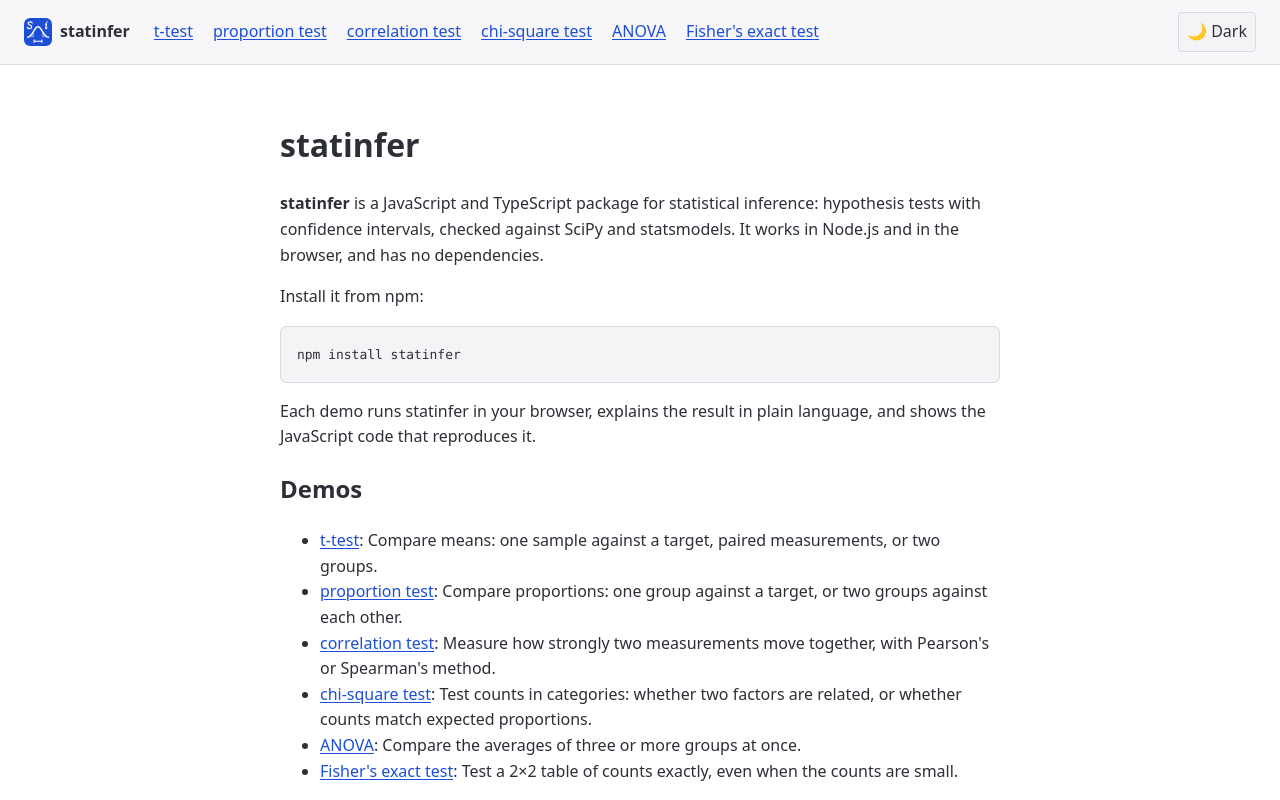
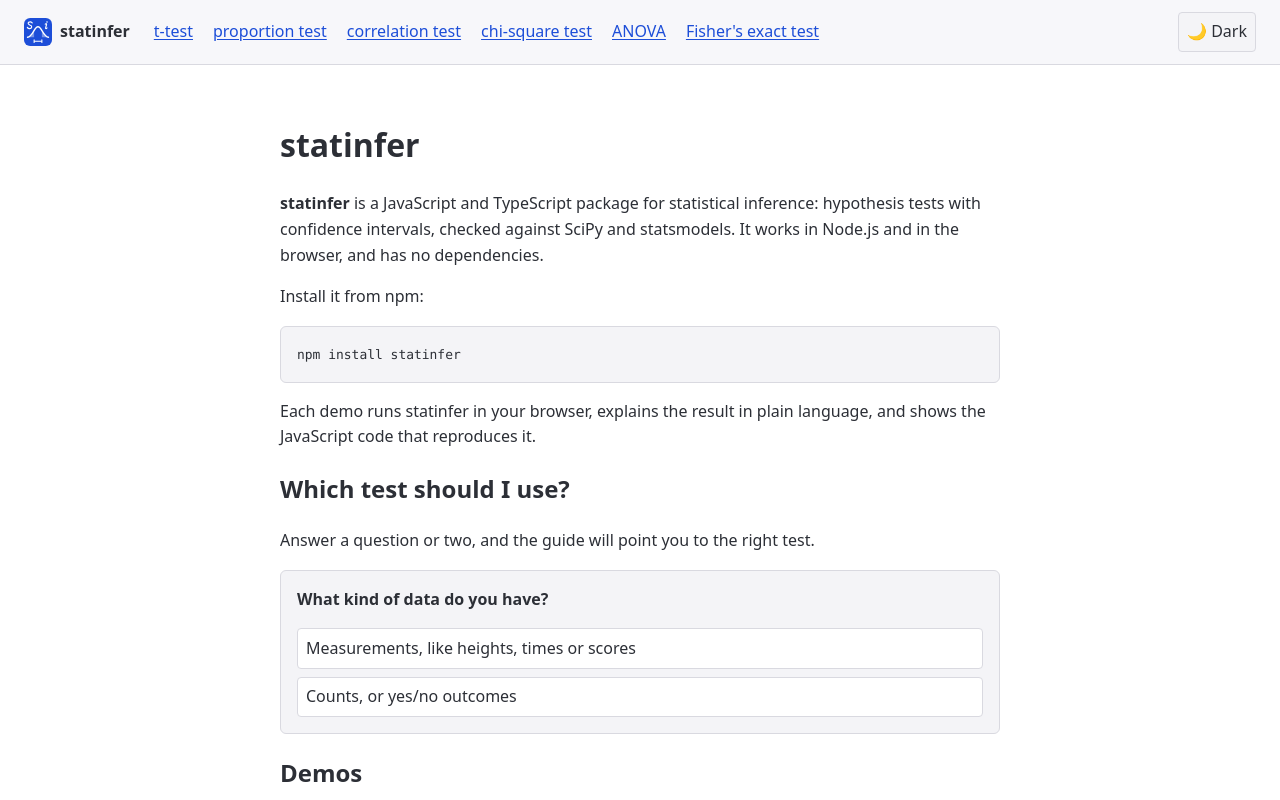
Before and after one commit to leehart3000/statinfer, a Next.js app in the folder demo/: page / in a window 1280 px wide. Shown: the top 800 px of the page. Built offline with nearby package versions, Linux system fonts and the light colour scheme.

Commit message:
Add a 'which test should I use?' flowchart to the README and an interactive guide to the demo

```diff
--- a/demo/src/app/globals.css
+++ b/demo/src/app/globals.css
@@ -253,3 +253,40 @@ body {
   color: var(--fg);
   text-decoration-thickness: 2px;
 }
+
+/* The "which test should I use?" guide */
+.guide {
+  padding: 1rem;
+  border: 1px solid var(--border);
+  border-radius: 6px;
+  background: var(--surface);
+}
+
+.guide-question {
+  margin-top: 0;
+  font-weight: 600;
+}
+
+.guide-answers {
+  display: grid;
+  gap: 0.5rem;
+  margin: 0;
+  padding: 0;
+  list-style: none;
+}
+
+.guide-answers button {
+  width: 100%;
+  background: var(--bg);
+  text-align: left;
+}
+
+.guide-answers button:hover {
+  border-color: var(--link);
+}
+
+.guide-nav {
+  display: flex;
+  gap: 0.5rem;
+  margin-bottom: 0;
+}
--- a/demo/src/app/page.tsx
+++ b/demo/src/app/page.tsx
@@ -1,5 +1,6 @@
 import Link from "next/link";
 import { demos } from "@/demos";
+import TestGuide from "@/components/test-guide";
 
 export default function Home() {
   return (
@@ -18,6 +19,9 @@ export default function Home() {
         Each demo runs statinfer in your browser, explains the result in plain language, and shows the
         JavaScript code that reproduces it.
       </p>
+      <h2>Which test should I use?</h2>
+      <p>Answer a question or two, and the guide will point you to the right test.</p>
+      <TestGuide />
       <h2>Demos</h2>
       <ul>
         {demos.map((demo) => (
--- /dev/null
+++ b/demo/src/components/test-guide.tsx
@@ -0,0 +1,46 @@
+"use client";
+
+import Link from "next/link";
+import { useState } from "react";
+import { guide } from "@/lib/test-guide";
+
+/** A step-by-step "which test should I use?" guide, ending with a link to the right demo. */
+export default function TestGuide() {
+  // The steps visited so far, so "Back" can return to the previous one.
+  const [path, setPath] = useState<string[]>(["start"]);
+  const node = guide[path[path.length - 1]];
+
+  return (
+    <div className="guide" aria-live="polite">
+      {"question" in node ? (
+        <>
+          <p className="guide-question">{node.question}</p>
+          <ul className="guide-answers">
+            {node.answers.map((answer) => (
+              <li key={answer.next}>
+                <button type="button" onClick={() => setPath([...path, answer.next])}>
+                  {answer.label}
+                </button>
+              </li>
+            ))}
+          </ul>
+        </>
+      ) : (
+        <p className="guide-question">
+          Use the <Link href={node.href}>{node.title}</Link>. {node.note}
+        </p>
+      )}
+
+      {path.length > 1 && (
+        <p className="guide-nav">
+          <button type="button" onClick={() => setPath(path.slice(0, -1))}>
+            ← Back
+          </button>
+          <button type="button" onClick={() => setPath(["start"])}>
+            Start again
+          </button>
+        </p>
+      )}
+    </div>
+  );
+}
--- /dev/null
+++ b/demo/src/lib/test-guide.ts
@@ -0,0 +1,78 @@
+/** One step of the "which test should I use?" guide: a question, or a recommendation. */
+export type GuideNode =
+  | { question: string; answers: { label: string; next: string }[] }
+  | { title: string; href: string; note: string };
+
+/** The guide, as named steps. Each answer names the step it leads to. */
+export const guide: Record<string, GuideNode> = {
+  start: {
+    question: "What kind of data do you have?",
+    answers: [
+      { label: "Measurements, like heights, times or scores", next: "measurements" },
+      { label: "Counts, or yes/no outcomes", next: "counts" },
+    ],
+  },
+  measurements: {
+    question: "What do you want to find out?",
+    answers: [
+      { label: "Whether one group's average differs from a target value", next: "oneSampleT" },
+      { label: "Whether the same subjects changed between two measurements", next: "pairedT" },
+      { label: "Whether two separate groups have different averages", next: "welchT" },
+      { label: "Whether three or more groups have different averages", next: "anova" },
+      { label: "Whether two measurements move together", next: "correlation" },
+    ],
+  },
+  counts: {
+    question: "What do you want to find out?",
+    answers: [
+      { label: "Whether one proportion differs from a target value", next: "oneProportion" },
+      { label: "Whether two groups have different proportions", next: "twoProportionsSize" },
+      { label: "Whether the rows and columns of a table of counts are related", next: "tableSize" },
+      { label: "Whether counts match expected proportions", next: "goodnessOfFit" },
+    ],
+  },
+  twoProportionsSize: {
+    question: "Does each group have at least 10 successes and 10 failures?",
+    answers: [
+      { label: "Yes", next: "twoProportions" },
+      { label: "No, some counts are small", next: "fisher" },
+    ],
+  },
+  tableSize: {
+    question: "Is it a 2×2 table where some counts are small (below about 5)?",
+    answers: [
+      { label: "No", next: "chiIndependence" },
+      { label: "Yes", next: "fisher" },
+    ],
+  },
+  oneSampleT: { title: "t-test", href: "/t-test", note: "Choose One-sample in the demo." },
+  pairedT: { title: "t-test", href: "/t-test", note: "Choose Paired in the demo." },
+  welchT: {
+    title: "t-test",
+    href: "/t-test",
+    note: "Choose Two-sample (Welch), the usual choice for two groups.",
+  },
+  anova: { title: "ANOVA", href: "/anova", note: "It compares all the groups at once." },
+  correlation: {
+    title: "correlation test",
+    href: "/correlation-test",
+    note: "Use Pearson for straight-line relationships, or Spearman if there are outliers or the trend is curved.",
+  },
+  oneProportion: { title: "proportion test", href: "/proportion-test", note: "Choose One sample in the demo." },
+  twoProportions: { title: "proportion test", href: "/proportion-test", note: "Choose Two samples in the demo." },
+  fisher: {
+    title: "Fisher's exact test",
+    href: "/fishers-exact-test",
+    note: "It's exact, so it stays reliable when counts are small.",
+  },
+  chiIndependence: {
+    title: "chi-square test",
+    href: "/chi-square-test",
+    note: "Choose Independence in the demo.",
+  },
+  goodnessOfFit: {
+    title: "chi-square test",
+    href: "/chi-square-test",
+    note: "Choose Goodness-of-fit in the demo.",
+  },
+};
```
Also changed, not shown: 2 other files (tests, documents, lock files or other folders).
